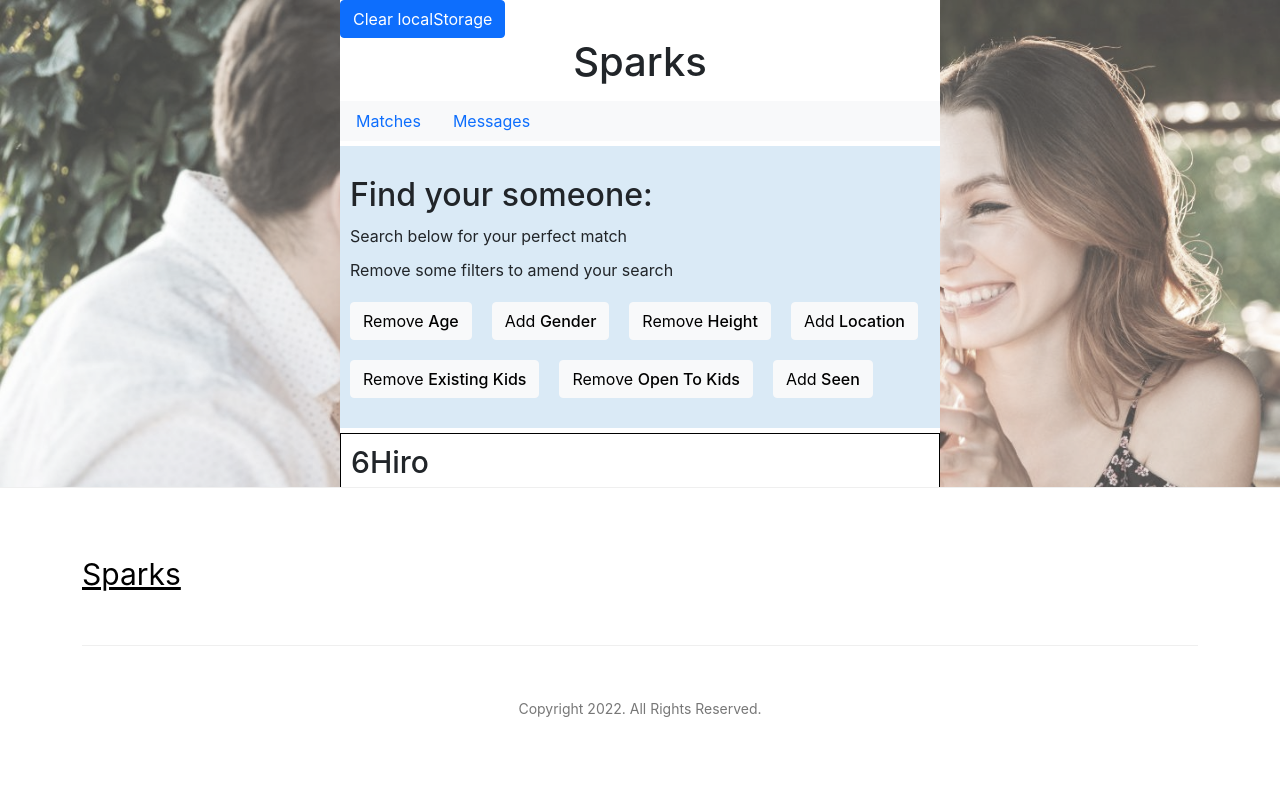
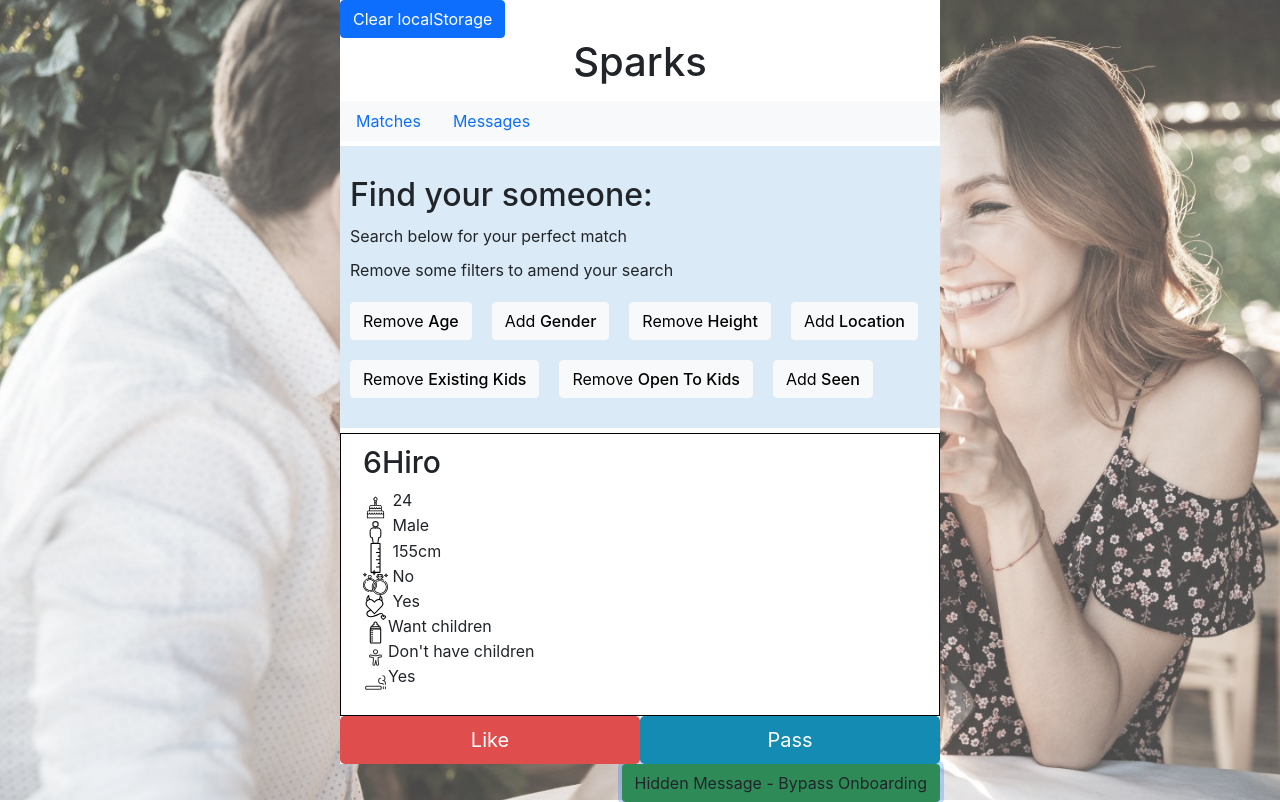
Before and after one commit to russellcs/ft1-dating-app, a React (Create React App) app: page / in a window 1280 px wide. Both pictures are taken after a click on the button "Hidden Message - Bypass Onboarding". Built offline with nearby package versions, Linux system fonts and the light colour scheme.

Commit message:
adding gsap to mtching

```diff
--- a/package.json
+++ b/package.json
@@ -8,6 +8,7 @@
     "@testing-library/user-event": "^13.5.0",
     "axios": "^0.26.1",
     "bootstrap": "^5.1.3",
+    "gsap": "^3.9.1",
     "joi": "^17.6.0",
     "node-sass": "^7.0.1",
     "react": "^17.0.2",
--- a/public/index.html
+++ b/public/index.html
@@ -30,6 +30,7 @@
       integrity="sha384-1BmE4kWBq78iYhFldvKuhfTAU6auU8tT94WrHftjDbrCEXSU1oBoqyl2QvZ6jIW3"
       crossorigin="anonymous"
     />
+    <script src="https://cdnjs.cloudflare.com/ajax/libs/gsap/3.9.1/gsap.min.js"></script>
     <title>React App</title>
   </head>
   <body>
--- a/src/components/Interface.jsx
+++ b/src/components/Interface.jsx
@@ -19,7 +19,7 @@ const Interface = (props) => {
 
   return (
     <>
-      {screen === 0 ? null : <Navbar /> }
+      {screen === 0 ? null : <Navbar />}
 
       {screen === 0 && (
         <Onboarding
@@ -42,7 +42,7 @@ const Interface = (props) => {
       )}
 
       <BypassOnboarding />
-      <Footer />
+      {/* <Footer /> */}
     </>
   );
 };
--- a/src/components/Matching.jsx
+++ b/src/components/Matching.jsx
@@ -19,13 +19,14 @@ import Search from "./Search";
 import { useEffect, useState } from "react";
 import { useSelector, useDispatch } from "react-redux";
 import { types } from "../redux/types";
+import { gsap } from "gsap";
 
 const Matching = () => {
   const [currentResultIndex, setCurrentResultIndex] = useState(0);
 
   const users = useSelector((state) => state.matching.users);
   const matchingFilter = useSelector((state) => state.general.matchingFilter);
-  const currentUserId = useSelector((state) => state.general.currentUserId)
+  const currentUserId = useSelector((state) => state.general.currentUserId);
   const dispatch = useDispatch();
 
   let currentUser = getUserById(currentUserId, users);
@@ -119,7 +120,6 @@ const Matching = () => {
   filteredUsers = filteredUsers.sort(potentialMatchSorter);
   let userForReview = filteredUsers[currentResultIndex];
 
-
   const onLike = (user) => {
     const usersToAddToLikes = { user, currentUser };
     dispatch({ type: types.ADD_TO_LIKES, payload: usersToAddToLikes });
@@ -134,6 +134,7 @@ const Matching = () => {
   // load next user for review
   const onPass = () => {
     setCurrentResultIndex(currentResultIndex + 1);
+    gsap.fromTo(".btn-pass", { color: "#000" }, { color: "#fff", duration: 1 });
   };
 
   //Add user being reviewed to current user's seen array.
@@ -153,13 +154,25 @@ const Matching = () => {
       <Search />
 
       {currentResultIndex < filteredUsers.length ? (
-        <>
-          <div className="userCard">
+        <div className="container">
+          <div className="userCard row">
             <MatchedUser user={userForReview} />
           </div>
-          <button onClick={() => onLike(userForReview)}>Like</button>
-          <button onClick={() => onPass()}>Pass</button>{" "}
-        </>
+          <div className="row">
+            <button
+              className="col btn btn-love btn-circle btn-lg ml-1"
+              onClick={() => onLike(userForReview)}
+            >
+              Like
+            </button>
+            <button
+              className="col btn btn-pass btn-circle btn-lg mr-4"
+              onClick={() => onPass()}
+            >
+              Pass
+            </button>{" "}
+          </div>
+        </div>
       ) : (
         <p>
           You've seen all potential matches in current search parameters, try
--- a/src/components/matching/matching.scss
+++ b/src/components/matching/matching.scss
@@ -34,3 +34,15 @@
   top: 5px;
   display: inline-block;
 }
+
+// custom boostrap classes
+
+.btn-love {
+  background-color: rgb(223, 77, 77);
+  color: #fff;
+}
+
+.btn-pass {
+  background-color: rgb(19, 139, 179);
+  color: #fff;
+}
```
Also changed, not shown: 1 other file (tests, documents, lock files or other folders).
